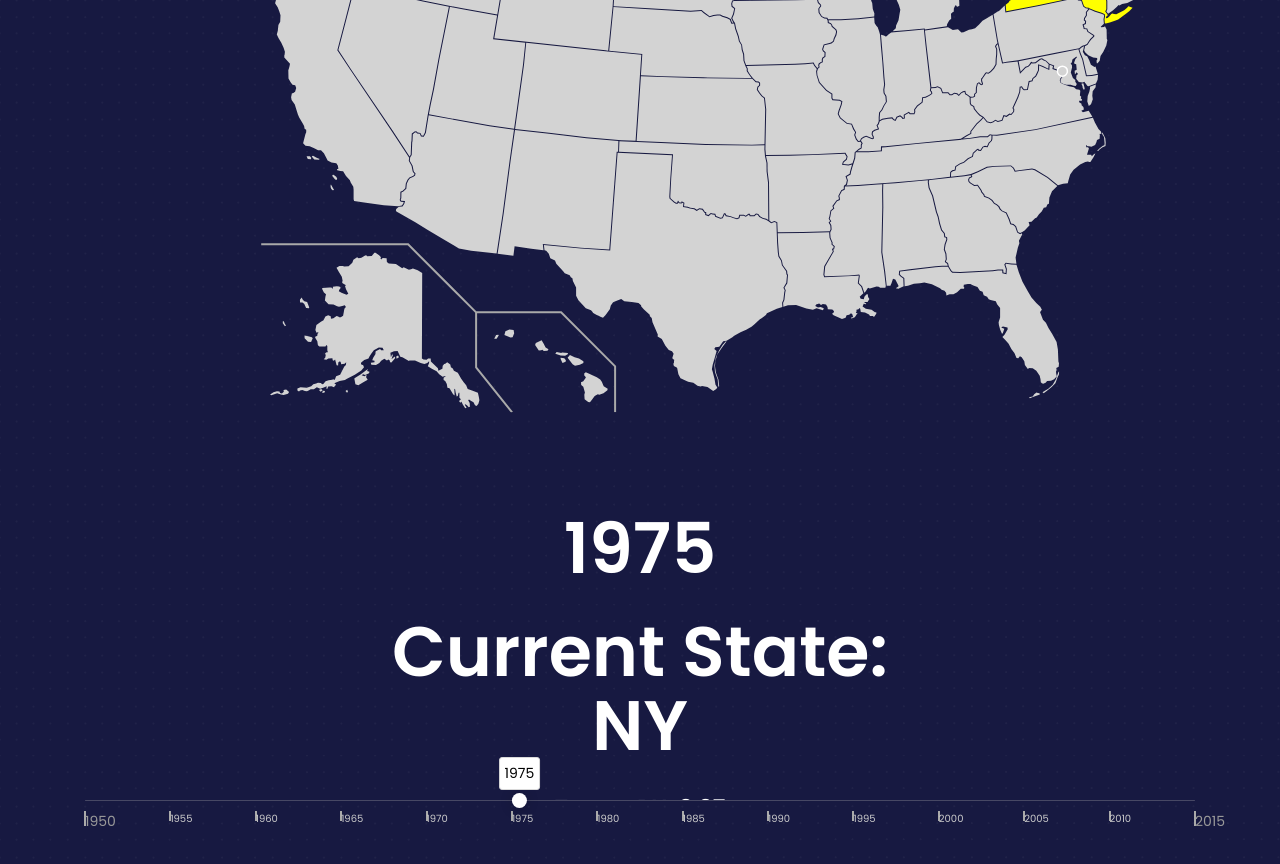
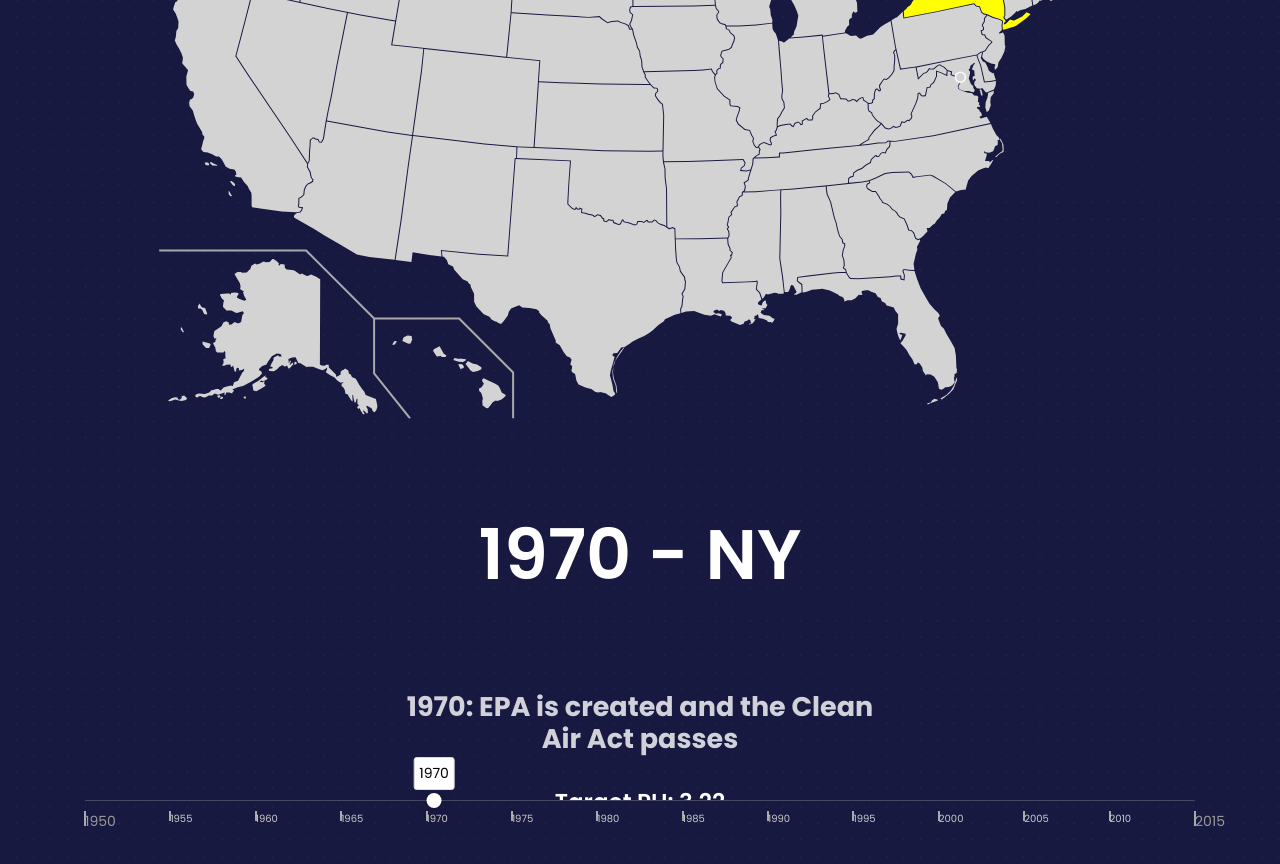
Before and after one commit to lucasantarella/cleanair_demo, a website: page index.html in a window 1280 px wide. Drawn offline with Linux system fonts and the light colour scheme.

Commit message:
Added events

```diff
--- a/index.html
+++ b/index.html
@@ -39,7 +39,7 @@
 			<div class="content-center brand">
 				<!--<img src="./img/usa.svg"-->
 				     <!--style="width: 150%;height: 150%;margin-left: -25%;margin-top: -25%;max-width: none;">-->
-				<svg xmlns="http://www.w3.org/2000/svg" width="959" height="593" style="margin-left: -25%;margin-top: -25%;max-width: none;">
+				<svg xmlns="http://www.w3.org/2000/svg" width="959" height="593" style="margin-left: -45%;margin-top: -25%;max-width: none;">
 					<title>Blank US states map</title>
 					<g id="outlines">
 						<path id="AK"
@@ -109,8 +109,8 @@
 					</g>
 					<path id="frames" fill="none" stroke="#A9A9A9" stroke-width="2" d="M215,493v55l36,45 M0,425h147l68,68h85l54,54v46"/>
 				</svg>
-				<h1 id="current-date" class="h1-seo" style="margin-top: 100px;">1950</h1>
-				<h1 id="current-state" class="h1-seo">Current State: NY</h1>
+				<h1 class="h1-seo" style="margin-top: 100px;"><span id="current-date">1950</span> - <span id="current-state">NY</span></h1>
+				<h2 style="margin-top: 100px;font-weight: bold;"><span id="effects"></span></h2>
 				<h3 id="ph-target"></h3>
 			</div>
 		</div>
@@ -146,18 +146,19 @@
 
     const baseYear = 1950;
     const maxYear = 2015;
-    let year = 1975;
+    let year = 1970;
     const basepH = 2.6;
     let newpH = basepH;
 
     let slider = document.getElementById('date-slider');
     let pHText = $(this).find("#ph-target");
     let yearText = $(this).find("#current-date");
+    let effectsText = $(this).find("#effects");
 
     pHText.html("Target pH: " + newpH);
 
     noUiSlider.create(slider, {
-      start: 1975,
+      start: year,
       range: {
         'min': baseYear,
         'max': maxYear
@@ -174,12 +175,28 @@
       }),
     });
     slider.noUiSlider.on('update', function (values, handle, unencoded, tap, positions) {
-      let newValue = values[0];
+      let newValue = parseInt(values[0]);
       yearText.html(newValue);
       newpH = (basepH + (2 * (newValue - baseYear)) / (maxYear - baseYear)).toFixed(2);
       pHText.html("Target pH: " + newpH);
       console.log(newpH);
       console.log(values);
+
+      // Do effects
+      if(newValue === 1950)
+        effectsText.html('1950: Midwest coal plants spewed SO2 and NOx into the air');
+
+      if(newValue === 1970)
+        effectsText.html('1970: EPA is created and the Clean Air Act passes');
+
+      if(newValue === 1990)
+        effectsText.html('1990: Clean Air Act Amendments Passes');
+
+      if(newValue === 1980)
+        effectsText.html('1980: NOx emissions have surpassed SO2 emissions');
+
+      if(newValue === 2000)
+        effectsText.html('2000: Acid Rainfall has halved since 1970');
     })
   });
 </script>
```
